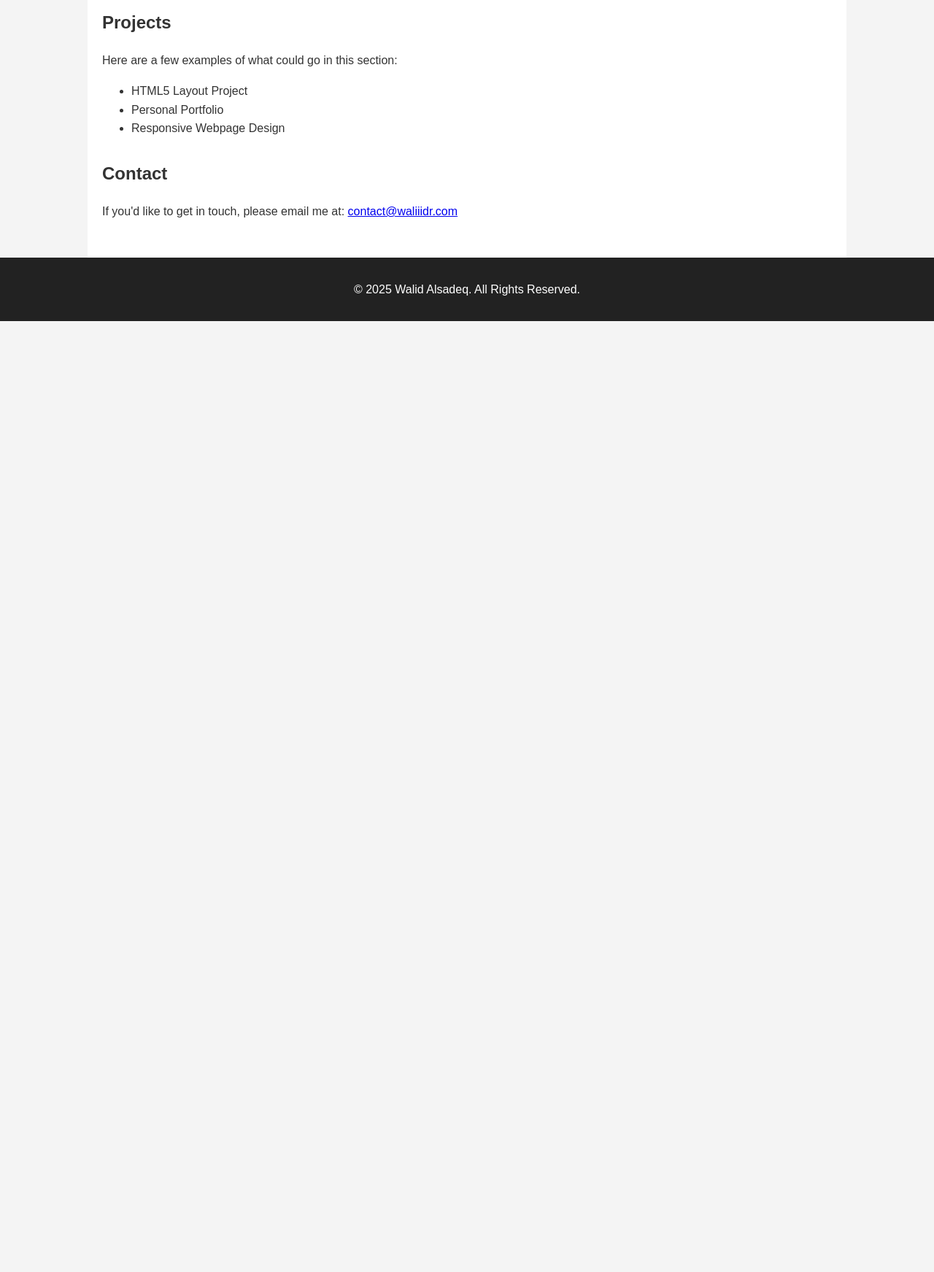
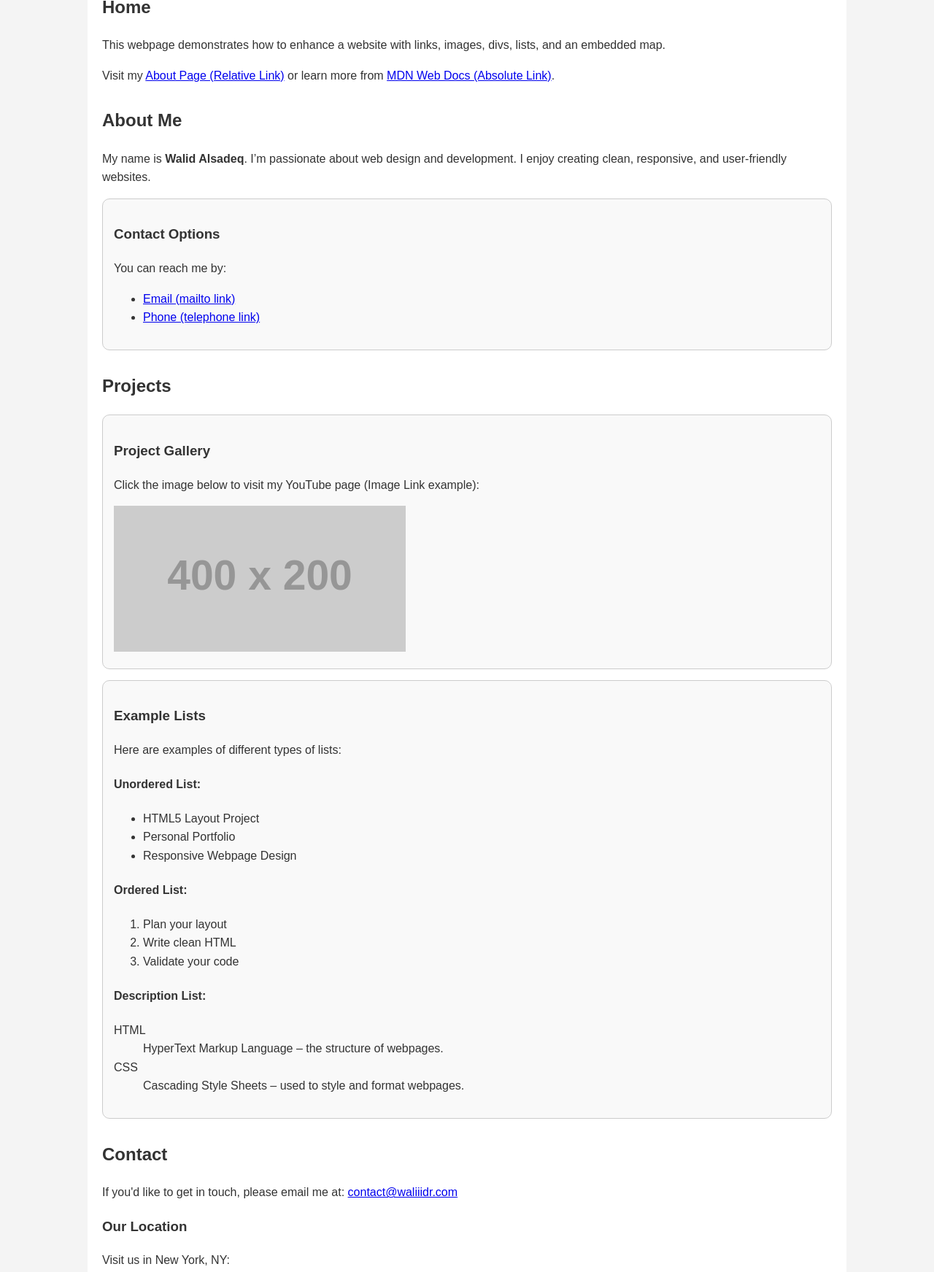
Before and after one commit to waliiidr/Website, a plain HTML site: page index.html in a window 1280 px wide. Shown: the part 536-2279 px from the top of the page at 73% size. Before the commit the page ends 976 px from the top, so only its background shows below. Drawn offline with Linux system fonts and the light colour scheme; placeholder pictures from the web are drawn by us.

Commit message:
Update index.html

```diff
--- a/index.html
+++ b/index.html
@@ -3,7 +3,7 @@
 <head>
     <meta charset="UTF-8">
     <meta name="viewport" content="width=device-width, initial-scale=1.0">
-    <title>Walid Alsadeq - Webpage Template</title>
+    <title>Walid Alsadeq - Enhanced Website</title>
     <style>
         body {
             font-family: Arial, sans-serif;
@@ -53,51 +53,117 @@
             background: #222;
             color: #fff;
         }
+
+        img {
+            max-width: 100%;
+            height: auto;
+        }
+
+        .project-box {
+            border: 1px solid #ccc;
+            padding: 15px;
+            border-radius: 10px;
+            background-color: #f9f9f9;
+            margin-bottom: 15px;
+        }
     </style>
 </head>
 <body>
 
-    <header>
+    <header id="top">
         <h1>Welcome to Walid Alsadeq’s Website</h1>
-        <p>A simple HTML5 webpage template</p>
+        <p>A simple HTML5 webpage template — now enhanced!</p>
+        <img src="https://via.placeholder.com/1000x250.png?text=Website+Banner" alt="Website banner" width="1000" height="250">
     </header>
 
     <nav>
-        <a href="#">Home</a>
-        <a href="#">About</a>
-        <a href="#">Projects</a>
-        <a href="#">Contact</a>
+        <a href="#home">Home</a>
+        <a href="#about">About</a>
+        <a href="#projects">Projects</a>
+        <a href="#contact">Contact</a>
+        <a href="#top">Go to Top (Bookmark)</a>
     </nav>
 
     <main>
         <section id="home">
             <h2>Home</h2>
-            <p>This webpage was created as part of Lesson 2: Building a Webpage Template with HTML5. It demonstrates proper HTML structure, semantic elements, and clean layout design.</p>
+            <p>This webpage demonstrates how to enhance a website with links, images, divs, lists, and an embedded map.</p>
+            <p>Visit my <a href="about.html">About Page (Relative Link)</a> or learn more from
+               <a href="https://developer.mozilla.org/en-US/" target="_blank">MDN Web Docs (Absolute Link)</a>.
+            </p>
         </section>
 
         <section id="about">
             <h2>About Me</h2>
-            <p>My name is <strong>Walid Alsadeq</strong>. I’m passionate about web design and development. I enjoy creating clean, responsive, and user-friendly websites that are both functional and visually appealing.</p>
+            <p>My name is <strong>Walid Alsadeq</strong>. I’m passionate about web design and development. I enjoy creating clean, responsive, and user-friendly websites.</p>
+
+            <div class="project-box">
+                <h3>Contact Options</h3>
+                <p>You can reach me by:
+                    <ul>
+                        <li><a href="mailto:contact@waliiidr.com">Email (mailto link)</a></li>
+                        <li><a href="tel:+11234567890">Phone (telephone link)</a></li>
+                    </ul>
+                </p>
+            </div>
         </section>
 
         <section id="projects">
             <h2>Projects</h2>
-            <p>Here are a few examples of what could go in this section:</p>
-            <ul>
-                <li>HTML5 Layout Project</li>
-                <li>Personal Portfolio</li>
-                <li>Responsive Webpage Design</li>
-            </ul>
+
+            <div class="project-box">
+                <h3>Project Gallery</h3>
+                <p>Click the image below to visit my YouTube page (Image Link example):</p>
+                <a href="https://www.youtube.com/" target="_blank">
+                    <img src="https://via.placeholder.com/400x200.png?text=Click+to+Visit+YouTube" alt="YouTube link image" width="400" height="200">
+                </a>
+            </div>
+
+            <div class="project-box">
+                <h3>Example Lists</h3>
+                <p>Here are examples of different types of lists:</p>
+
+                <h4>Unordered List:</h4>
+                <ul>
+                    <li>HTML5 Layout Project</li>
+                    <li>Personal Portfolio</li>
+                    <li>Responsive Webpage Design</li>
+                </ul>
+
+                <h4>Ordered List:</h4>
+                <ol>
+                    <li>Plan your layout</li>
+                    <li>Write clean HTML</li>
+                    <li>Validate your code</li>
+                </ol>
+
+                <h4>Description List:</h4>
+                <dl>
+                    <dt>HTML</dt>
+                    <dd>HyperText Markup Language – the structure of webpages.</dd>
+                    <dt>CSS</dt>
+                    <dd>Cascading Style Sheets – used to style and format webpages.</dd>
+                </dl>
+            </div>
         </section>
 
         <section id="contact">
             <h2>Contact</h2>
             <p>If you'd like to get in touch, please email me at: <a href="mailto:contact@waliiidr.com">contact@waliiidr.com</a></p>
+
+            <h3>Our Location</h3>
+            <p>Visit us in New York, NY:</p>
+            <div style="border:1px solid #ccc; border-radius:10px; overflow:hidden;">
+                <iframe
+                    src="https://www.google.com/maps/embed?pb=!1m18!1m12!1m3!1d3021.995029073692!2d-74.00601558459255!3d40.712728179330744!2m3!1f0!2f0!3f0!3m2!1i1024!2i768!4f13.1!3m3!1m2!1s0x0%3A0x0!2zNDDCsDQyJzQ2LjgiTiA3NMKwMDAnMjEuMyJX!5e0!3m2!1sen!2sus!4v1632528422005!5m2!1sen!2sus"
+                    width="100%" height="300" style="border:0;" allowfullscreen="" loading="lazy"></iframe>
+            </div>
         </section>
     </main>
 
     <footer>
         <p>&copy; 2025 Walid Alsadeq. All Rights Reserved.</p>
+        <p><a href="#top" style="color: #fff;">Back to Top</a></p>
     </footer>
 
 </body>
```
